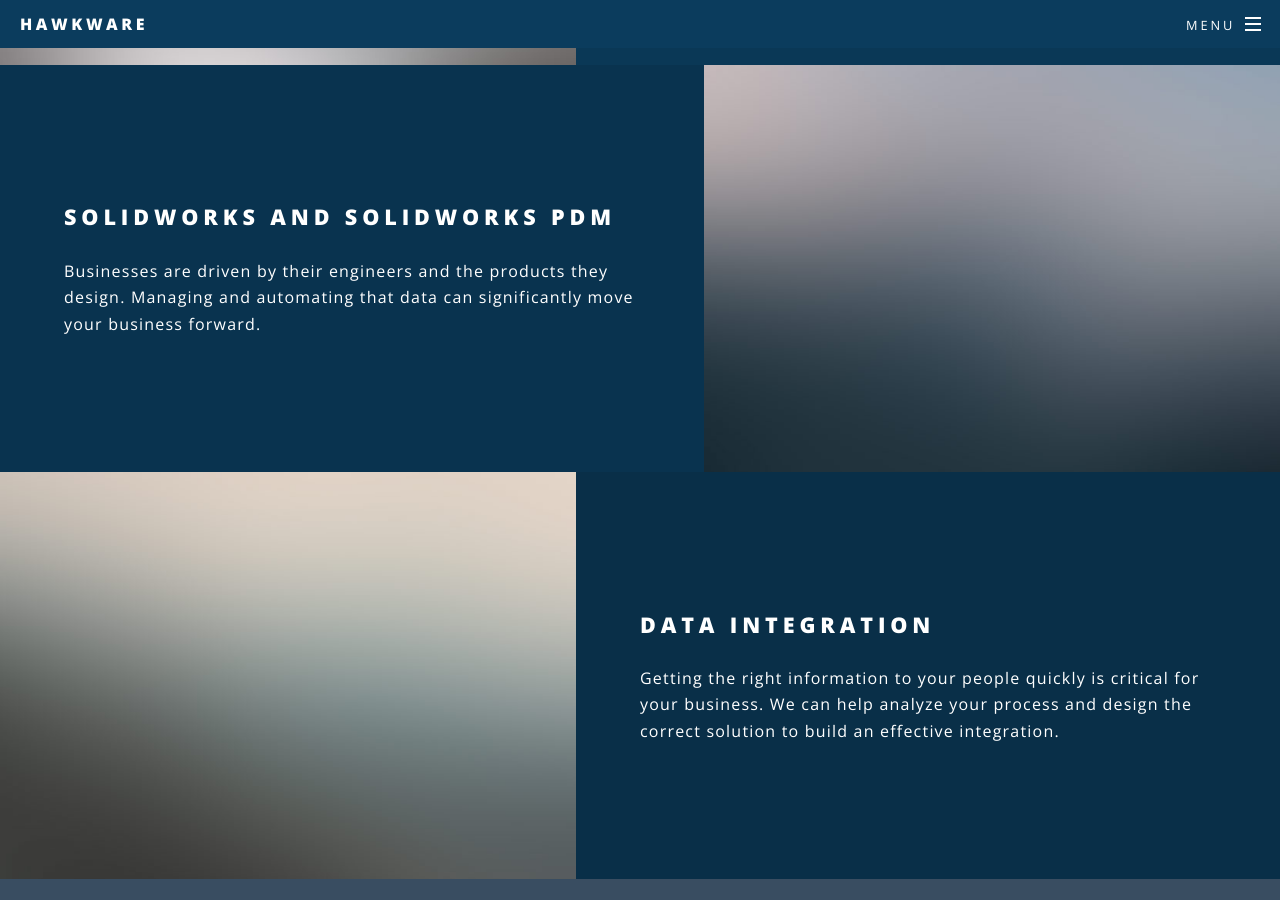
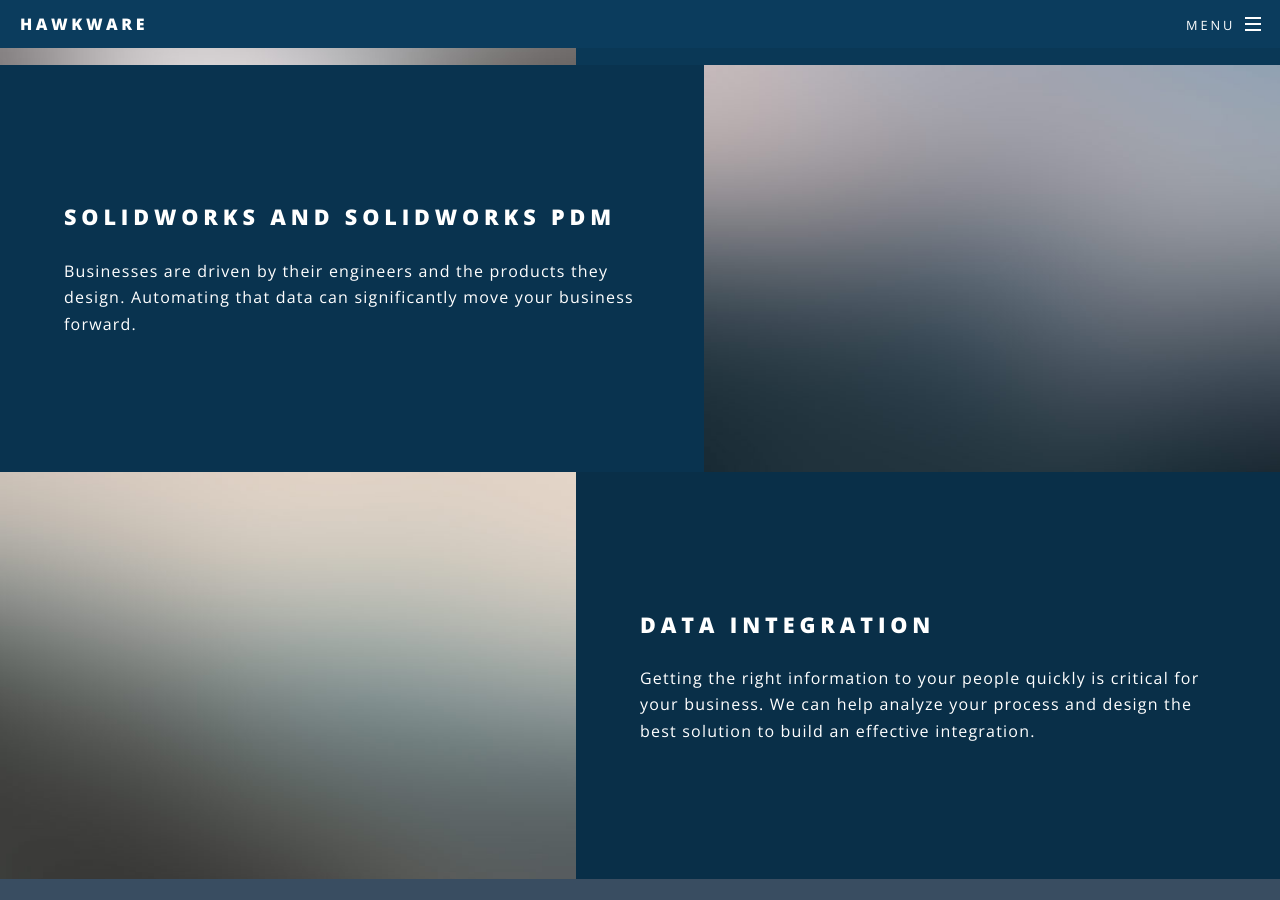
Before and after one commit to hawkwareapps/hawkwareapps.github.io, a Jekyll site: the page built from index.html, in a window 1280 px wide and 900 px high, scrolled down 1851 px. Built offline with Jekyll 4.4.1, drawn with Linux system fonts in a browser that asks for light colours; some of the changed text lies outside the part shown.

Commit message:
updated landing page

```diff
--- a/index.html
+++ b/index.html
@@ -19,9 +19,9 @@
 							<header class="major">
 								<h2>Software developed for engineers by engineers</h2>
 								<p>The HAWKWARE Team leverages extensive experience in engineering, <br/>
-									design and manufacturing with SOLIDWORKS products, developing <br/>
-									commercial and custom applications, add-ins and technology platforms <br />
-									enabling the full realization of your technology investment.</p>
+									design, and manufacturing to develop effective solutions. <br/>
+									Utilizing the SOLIDWORKS products and aligning our experience in <br />
+									software development can maximize your technology investment.</p>
 							</header>
 							<ul class="icons major">
 								<li><span class="icon fa-cloud major style1"><span class="label">Lorem</span></span></li>
@@ -46,14 +46,14 @@
 						<section class="spotlight">
 							<div class="image"><img src="images/pic02.jpg" alt="" /></div><div class="content">
 								<h2>SolidWorks and SolidWorks PDM</h2>
-								<p>Businesses are driven by their engineers and the products they design.  Managing and automating that data can significantly move your business forward.
+								<p>Businesses are driven by their engineers and the products they design.  Automating that data can significantly move your business forward.
 								</p>
 							</div>
 						</section>
 						<section class="spotlight">
 							<div class="image"><img src="images/pic03.jpg" alt="" /></div><div class="content">
 								<h2>Data Integration</h2>
-								<p>Getting the right information to your people quickly is critical for your business.  We can help analyze your process and design the correct solution to build an effective integration.</p>
+								<p>Getting the right information to your people quickly is critical for your business.  We can help analyze your process and design the best solution to build an effective integration.</p>
 							</div>
 						</section>
 					</section>
```
